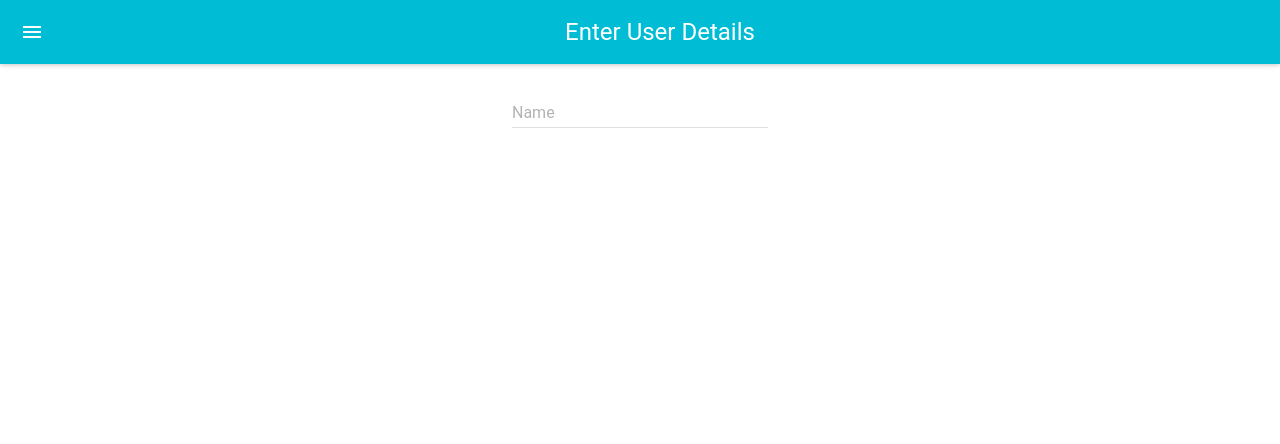
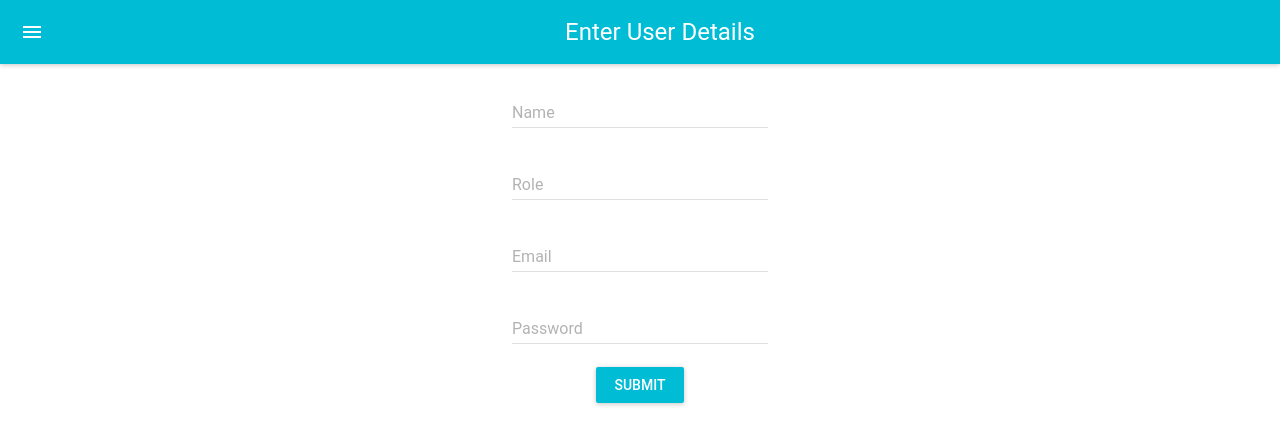
Before and after one commit to mostmojo/react-form, a React (Create React App) app: page / in a window 1280 px wide. Shown: the top 444 px of the page. Built offline with nearby package versions, Linux system fonts and the light colour scheme.

Commit message:
Finish styling of user details form

```diff
--- a/src/components/FormUserDetails.js
+++ b/src/components/FormUserDetails.js
@@ -2,7 +2,7 @@ import React, { Component } from 'react';
 import MuiThemeProvider from 'material-ui/styles/MuiThemeProvider';
 import AppBar from 'material-ui/AppBar';
 import TextField from 'material-ui/TextField';
-import moduleName from 'material-ui/RaisedButton';
+import RaisedButton from 'material-ui/RaisedButton';
 
 export class FormUserDetails extends Component {
 	continue = event => {
@@ -17,10 +17,38 @@ export class FormUserDetails extends Component {
 				<React.Fragment>
 					<AppBar title="Enter User Details" />
 					<TextField
-					hintText="Enter your first and last name"
+					hintText="Ex. Jacob Trayson"
 					floatingLabelText="Name"
 					onChange={handleChange('name')} // Destructure. No need for this.props.handleChange
 					defaultValue={values.name}
+					/>
+					<br />
+					<TextField
+					hintText="Ex. Web Developer"
+					floatingLabelText="Role"
+					onChange={handleChange('role')} // Destructure. No need for this.props.handleChange
+					defaultValue={values.role}
+					/>
+					<br />
+					<TextField
+					hintText="Ex. jacob@trayson.com"
+					floatingLabelText="Email"
+					onChange={handleChange('email')} // Destructure. No need for this.props.handleChange
+					defaultValue={values.email}
+					/>
+					<br />
+					<TextField
+					hintText="•••••••••"
+					floatingLabelText="Password"
+					onChange={handleChange('password')} // Destructure. No need for this.props.handleChange
+					defaultValue={values.password}
+					/>
+					<br />
+					<RaisedButton
+					label="submit"
+					primary={true}
+					style={styles.button}
+					onClick={this.continue}
 					/>
 				</React.Fragment>
 			</MuiThemeProvider>
@@ -28,4 +56,10 @@ export class FormUserDetails extends Component {
 	}
 }
 
+const styles = {
+	button: {
+		margin: 15
+	}
+}
+
 export default FormUserDetails;
```
